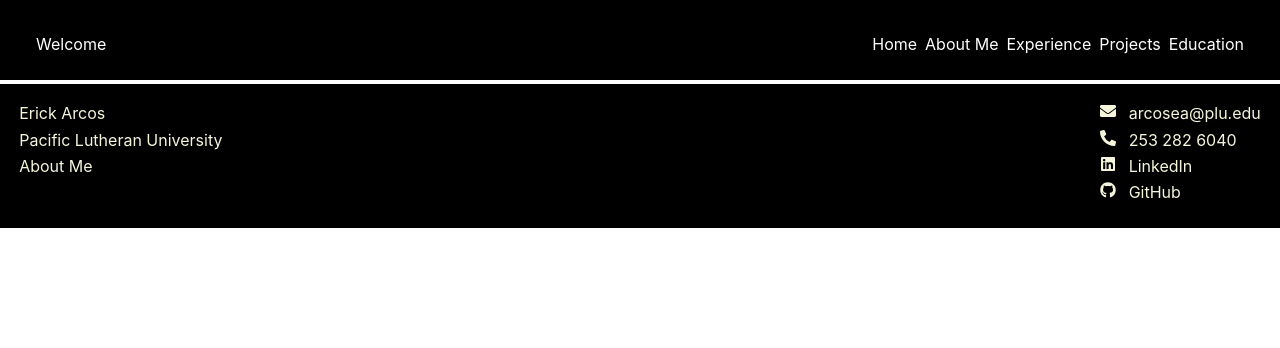
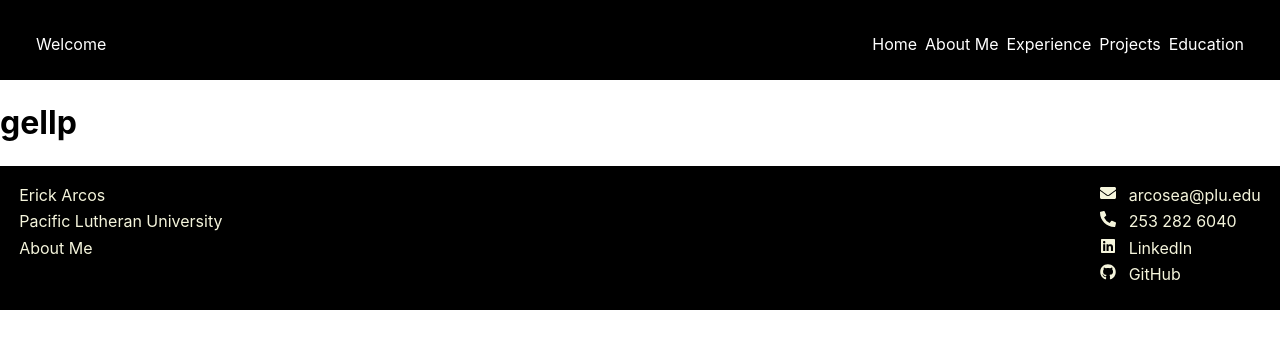
Before and after one commit to arcosea/portfolio, a React (Create React App) app: page /projects/starwars in a window 1280 px wide. Shown: the top 348 px of the page. Built offline with nearby package versions, Linux system fonts and the light colour scheme.

Commit message:
figured out how to add routes from project

```diff
--- a/src/App.tsx
+++ b/src/App.tsx
@@ -5,8 +5,9 @@ import {Route, Routes, NavLink} from "react-router-dom";
 import {About} from "./pages/About";
 import {Home} from "./pages/Home";
 import {Projects} from "./pages/Projects";
-import { EducationWork } from './pages/Experience';
+import { Experience } from './pages/Experience';
 import { Education } from './pages/Education';
+import { StarWarsProject } from './pages/StarWarsProject';
 import Navbar from './NavBar';
 import Footer from './Footer';
 
@@ -19,9 +20,13 @@ function App() {
       <Routes>
         <Route path="/" element={< Home />}/>
         <Route path="/about" element={<About />}/>
-        <Route path="/projects" element={<Projects />}/>
-        <Route path="/experience" element={<EducationWork />} />
+        <Route path="/projects" >
+          <Route index element={<Projects />} />
+          <Route path=":starwars" element={< StarWarsProject/>} />
+        </Route>
+        <Route path="/experience" element={<Experience />} />
         <Route path="/education" element={<Education />} />
+
       </Routes>
     </div>
     <Footer/>
--- a/src/pages/Experience.tsx
+++ b/src/pages/Experience.tsx
@@ -10,7 +10,7 @@ import { GrUserWorker } from "react-icons/gr";
 import {MdWork} from "react-icons/md";
 
 
-export function EducationWork(){
+export function Experience(){
     /*
     *  Constantly create animation
     */
--- a/src/pages/Projects.tsx
+++ b/src/pages/Projects.tsx
@@ -12,6 +12,11 @@ import {BsStars, BsController} from "react-icons/bs";
 import {FaJedi, FaCarSide} from "react-icons/fa";
 import {SiProbot} from "react-icons/si";
 import {GiSpinningBlades, GiSoundWaves, GiCannonBall} from "react-icons/gi";
+import { Experience } from './Experience';
+import { Link, Route, Routes } from 'react-router-dom';
+import { StarWarsProject } from './StarWarsProject';
+import { render } from 'react-dom';
+import { Home } from './Home';
 
 /**
  * Class that displays all projects
@@ -117,11 +122,12 @@ export function Projects(){
                 based on the top result.
             </p>
             <span className='proj-note'>
-                <a target="_blank" id="view-website" href="https://lego-finder-7ed0f.web.app/"> <AiOutlineCaretRight/> View Website</a>
+                <Link to="/projects/starwars"> View Demo </Link>
             </span>
             <span className='hidden-note' data-msg="React, Typescript, Python, Docker, OpenAI, HTML/CSS, PostgresSQL, pgAdmin, Github">
                 <RiStackFill className='tech-stack-icon'/> Tech Stack
             </span>
+
         </div>
 
         {/** Lego Finder */}
--- a/src/pages/StarWarsProject.tsx
+++ b/src/pages/StarWarsProject.tsx
@@ -1,11 +1,12 @@
+import { render } from "@testing-library/react";
 
 export function StarWarsProject(){
     return(
-        <>
+        <div className="container-SW">
+
+            <h1> gellp</h1>
 
 
-
-
-        </>
+        </div>
     );
 }
--- /dev/null
+++ b/src/styling/StarWarsProject.css
@@ -0,0 +1,5 @@
+.container-SW{
+    background-color: red;
+    width: 100%;
+    height: 100%;
+}
```
